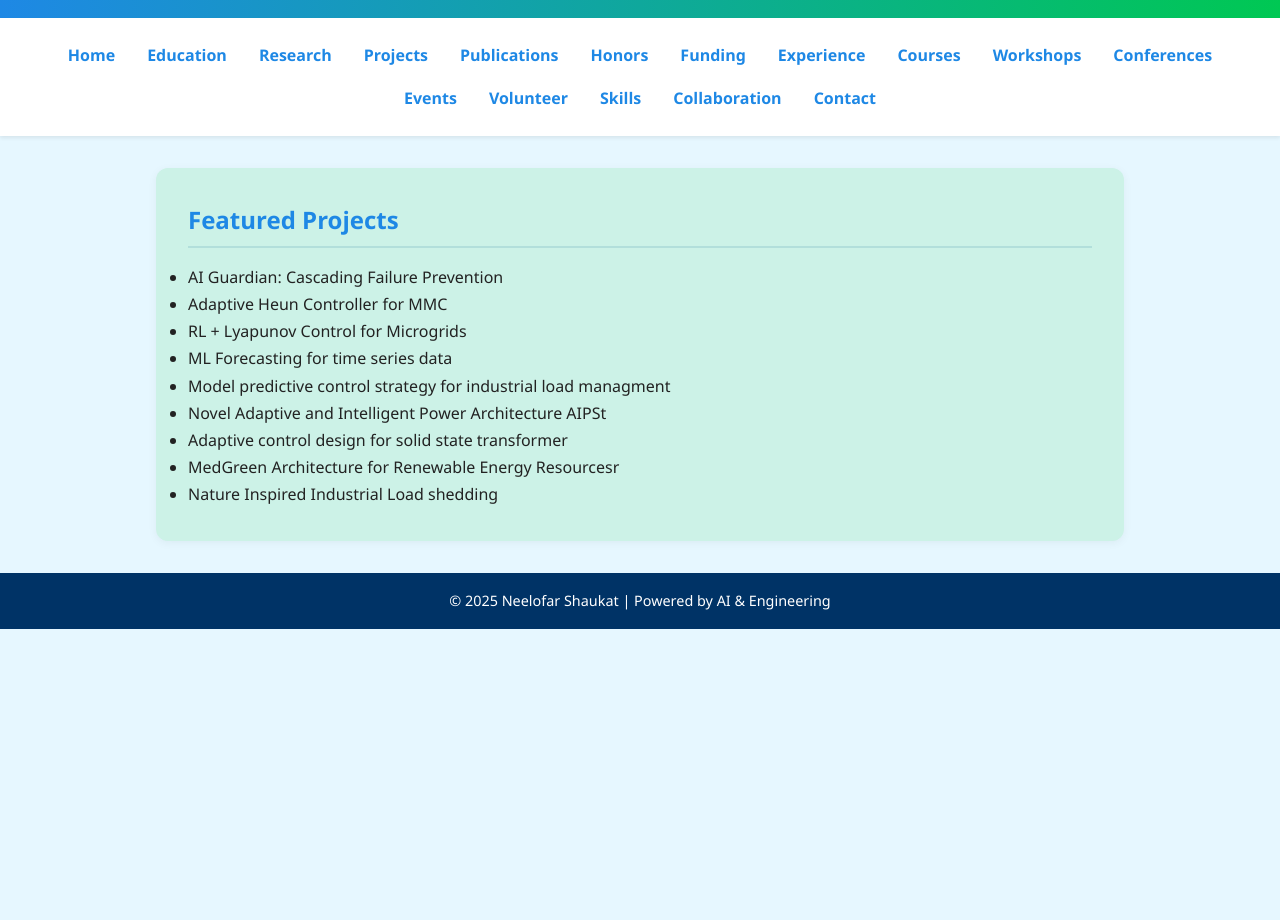
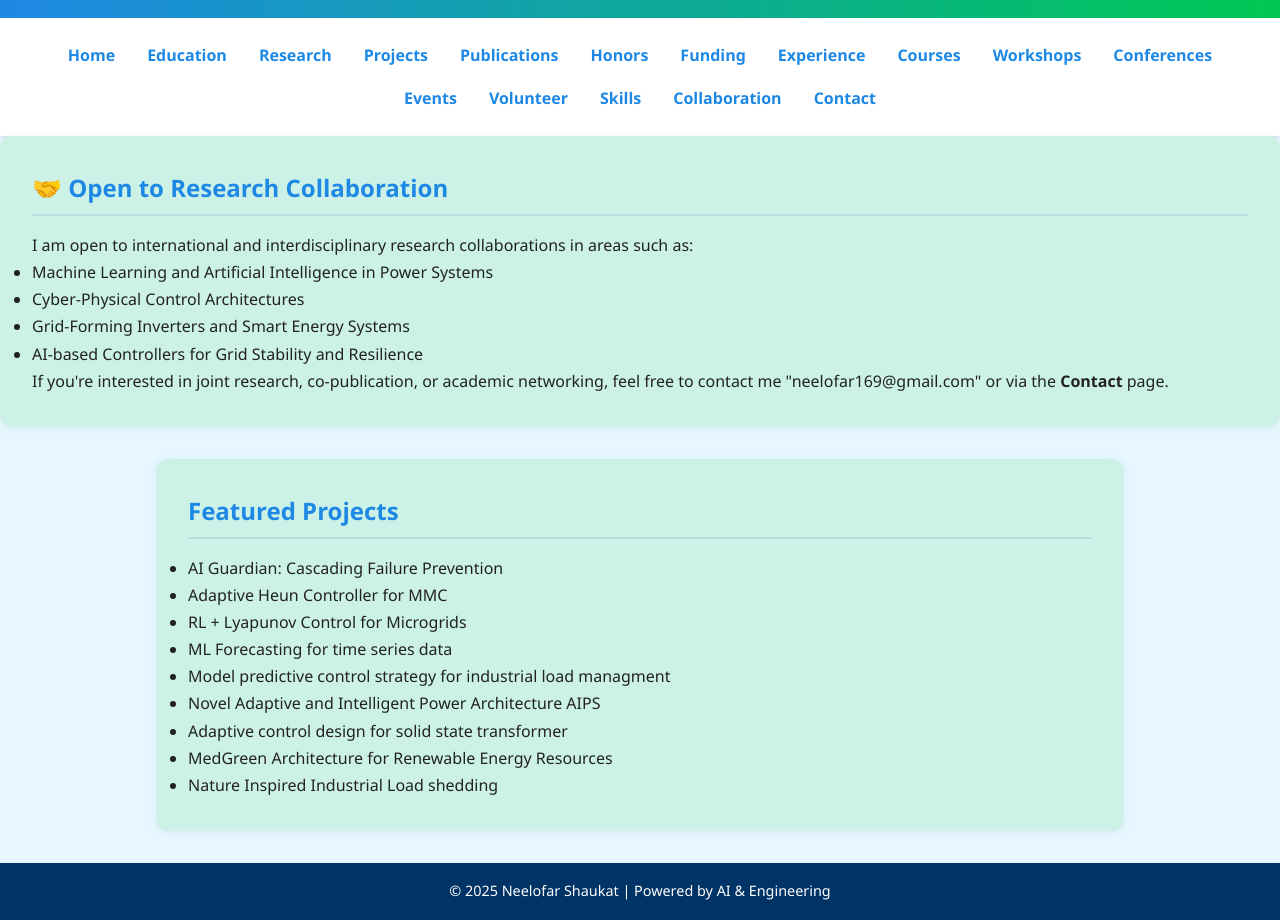
Before and after one commit to NeelofarShaukat/main, a plain HTML site: page index.html in a window 1280 px wide. Shown: the part 680-1600 px from the top of the page. Before the commit the page ends 1309 px from the top, so only its background shows below. Drawn offline with Linux system fonts and the light colour scheme.

Commit message:
Update index.html

```diff
--- a/index.html
+++ b/index.html
@@ -48,6 +48,21 @@
   <a href="collaboration.html">Collaboration</a>
   <a href="contact.html">Contact</a>
 </nav>
+<section>
+  <h2>🤝 Open to Research Collaboration</h2>
+  <p>
+    I am open to international and interdisciplinary research collaborations in areas such as:
+  </p>
+  <ul>
+    <li>Machine Learning and Artificial Intelligence in Power Systems</li>
+    <li>Cyber-Physical Control Architectures</li>
+    <li>Grid-Forming Inverters and Smart Energy Systems</li>
+    <li>AI-based Controllers for Grid Stability and Resilience</li>
+  </ul>
+  <p>
+    If you're interested in joint research, co-publication, or academic networking, feel free to contact me "neelofar169@gmail.com" or via the <strong>Contact</strong> page.
+  </p>
+</section>
 
 <main>
   <section>
@@ -58,9 +73,9 @@
       <li>RL + Lyapunov Control for Microgrids</li>
       <li>ML Forecasting for time series data</li>
       <li>Model predictive control strategy for industrial load managment</li>
-      <li>Novel Adaptive and Intelligent Power Architecture AIPSt</li>
+      <li>Novel Adaptive and Intelligent Power Architecture AIPS</li>
       <li>Adaptive control design for solid state transformer</li>
-       <li>MedGreen Architecture for Renewable Energy Resourcesr</li>
+       <li>MedGreen Architecture for Renewable Energy Resources</li>
       <li>Nature Inspired Industrial Load shedding</li>
     </ul>
   </section>
```
